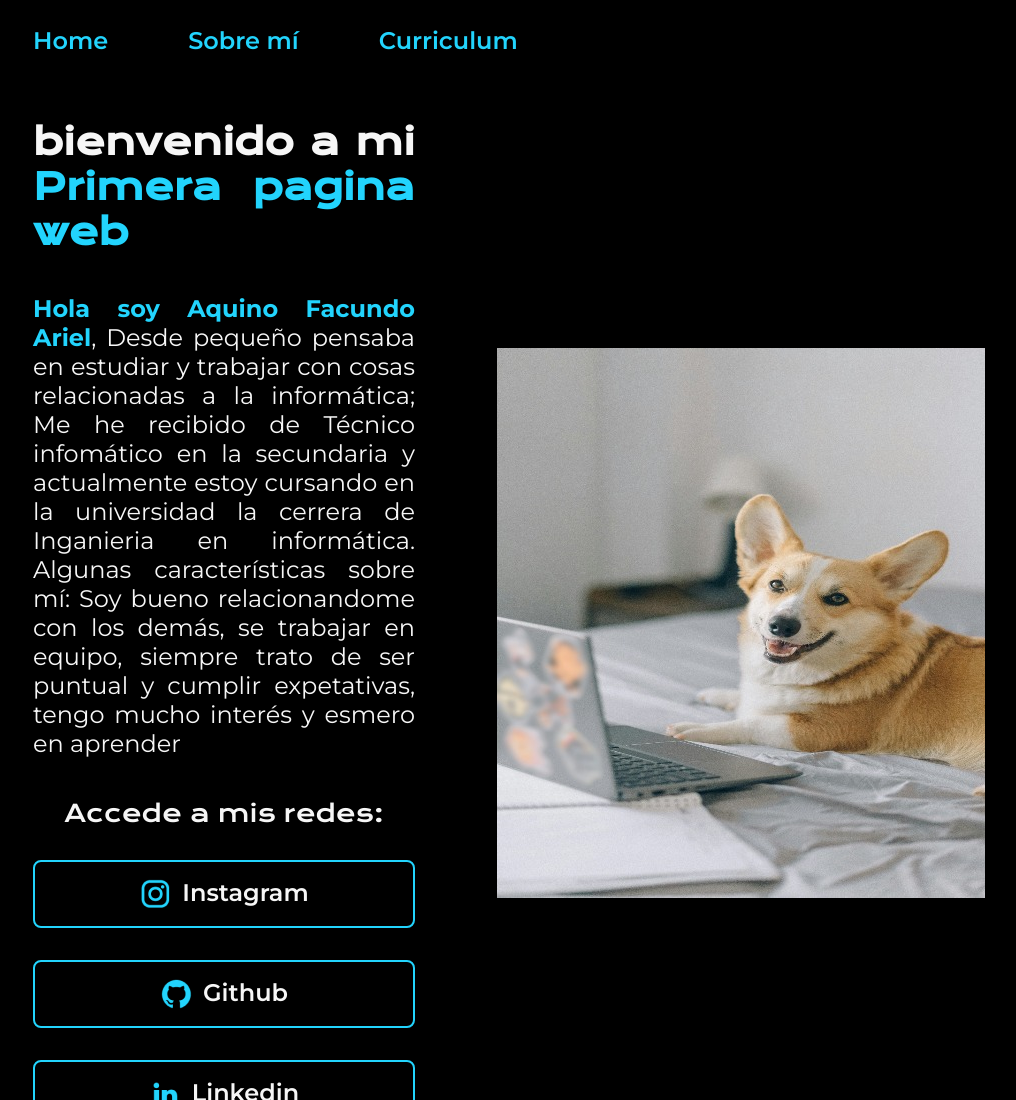
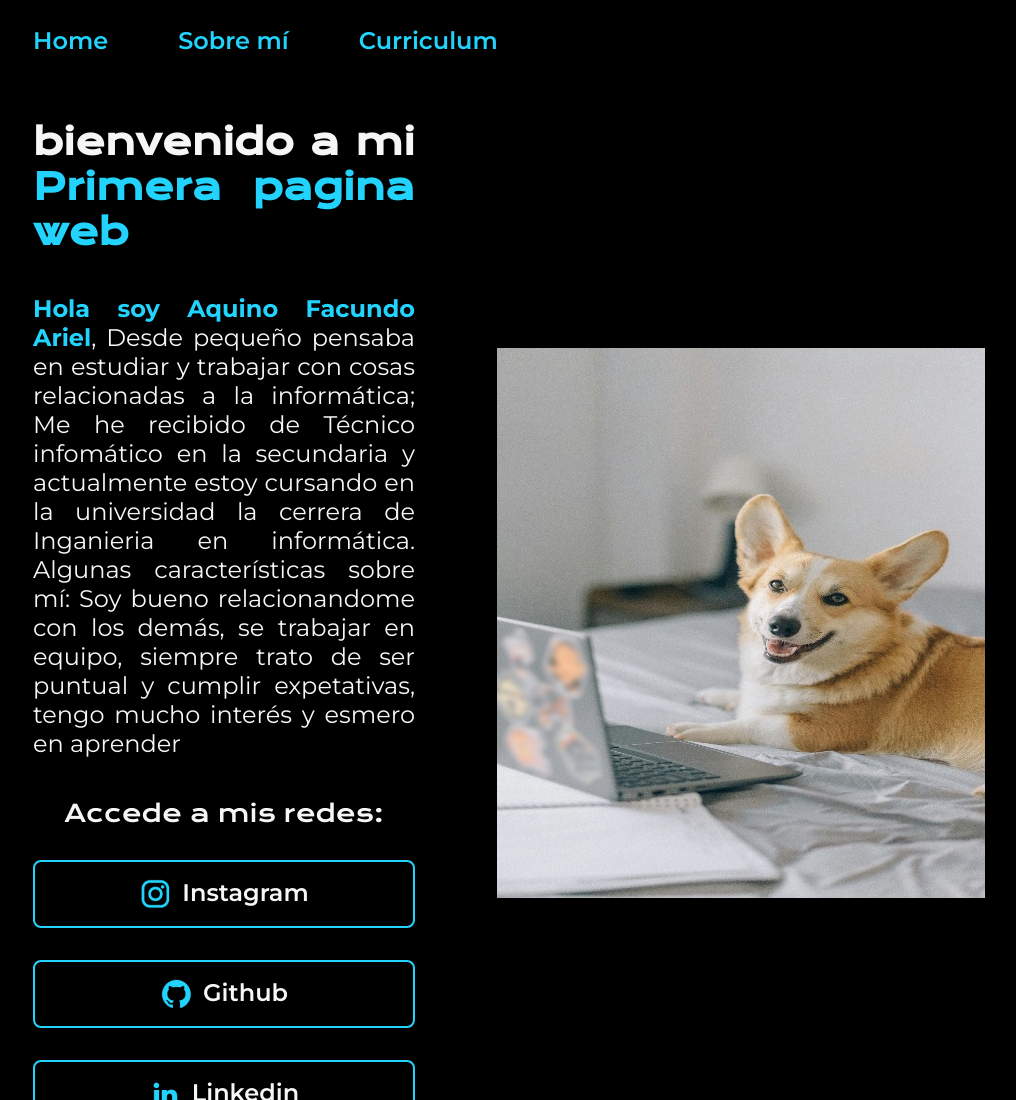
Before and after one commit to FacundoAquino-Ariel/Portafolio-de.Facu, a plain HTML site: page index.html in a window 1280 px wide. Shown: the top 1100 px of the page, without its empty margins (159-1175 px from the left). Drawn offline with nearby package versions, Linux system fonts and the light colour scheme.

Commit message:
Ajuste de gap styles.css
encabezado menu: gap 80-> gap70

```diff
--- a/estilos/styles.css
+++ b/estilos/styles.css
@@ -22,7 +22,7 @@
 
 .encabezado-menu{
     display: flex;
-    gap: 80px;
+    gap: 70px;
 }
 
 .encabezado-enlace{
```
